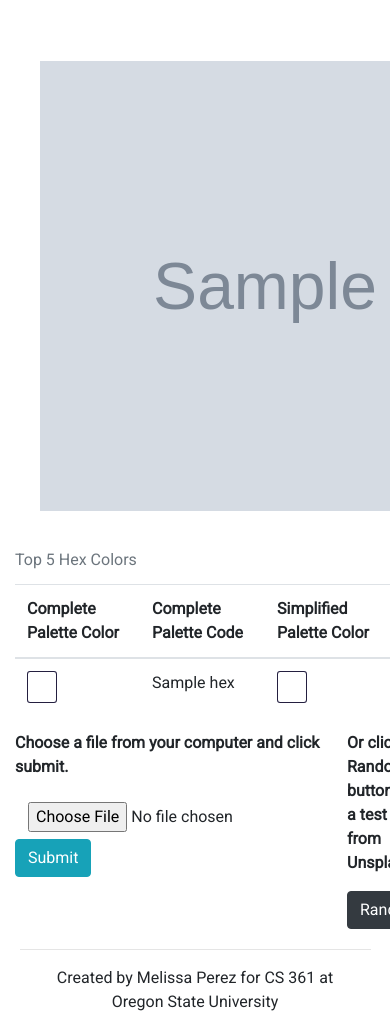
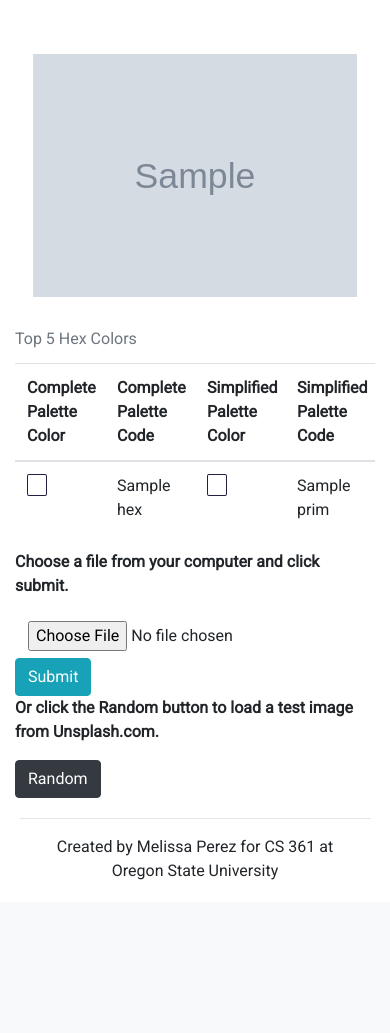
Before and after one commit to melissa-perez/TopHex, a Flask app: template templates/index.html in a window 390 px wide; the page is wider, and only the part inside the window is pictured. Shown: the part 56-1089 px from the top of that part. After the commit the page ends 936 px from the top of that part, so only its background shows below. Run offline with Flask 2, Linux system fonts and the light colour scheme; the template is opened without the code that fills it: most values are stand-ins (such as "Sample title", 1, 10 or a date in 2020); grey boxes marked "Sample" are stand-in pictures; some libraries are stand-ins or nearby versions.

Commit message:
Add media query

```diff
--- a/static/css/styles.css
+++ b/static/css/styles.css
@@ -72,4 +72,14 @@ caption {
   .phototable {
     grid-template-columns: 1fr;
   }
+
+  .formarea {
+    grid-template-columns: 1fr;
+  }
+
+  .photo {
+    width: 100%;
+    max-width: 500px;
+    height: auto;
+  }
 }
```
